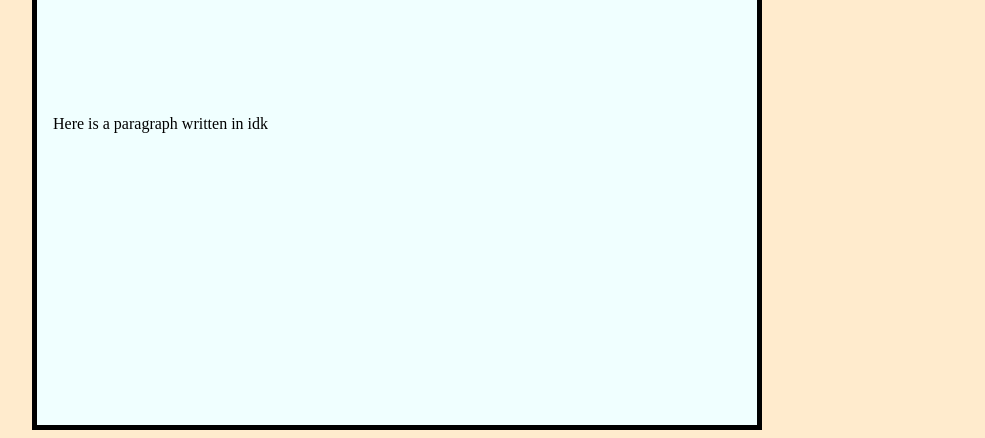
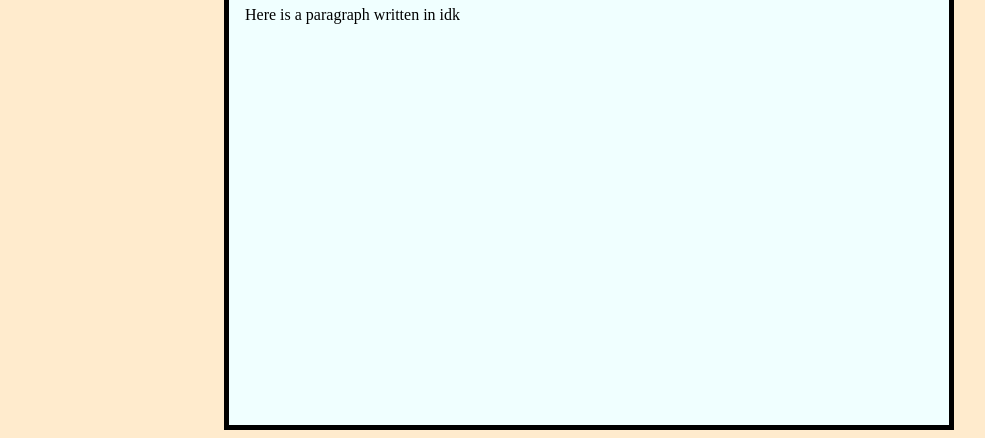
Before and after one commit to Bigyan007/landing_project, a plain HTML site: page index.html in a window 1280 px wide. Shown: the part 580-1018 px from the top of the page, without its empty margins (264-1249 px from the left). Drawn offline with Linux system fonts and the light colour scheme.

Commit message:
fixing the margin

```diff
--- a/style.css
+++ b/style.css
@@ -6,6 +6,7 @@ img{
 body{
 
     background-color: blanchedalmond;
+    width: 50%;
 
 }
 .container{
@@ -14,7 +15,8 @@ body{
     display: flex;
     width: 43rem;
     background-color: azure;
-    margin-left: 18rem;
+    margin-left: 30rem;
+
     padding: 1rem;
     justify-content: space-between;
     flex-wrap: wrap;
@@ -44,6 +46,3 @@ body{
 
 
 }
-h1{
-    margin-bottom: 15rem;
-}
```
